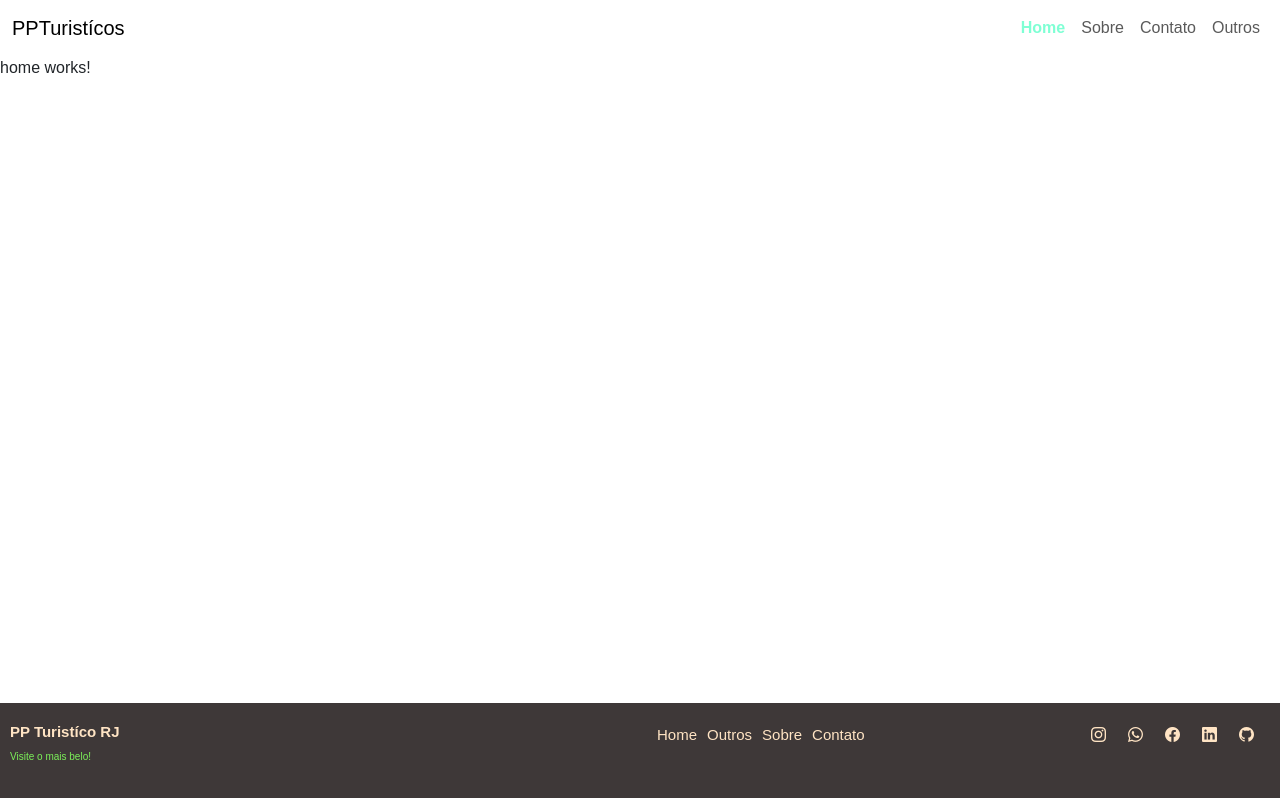
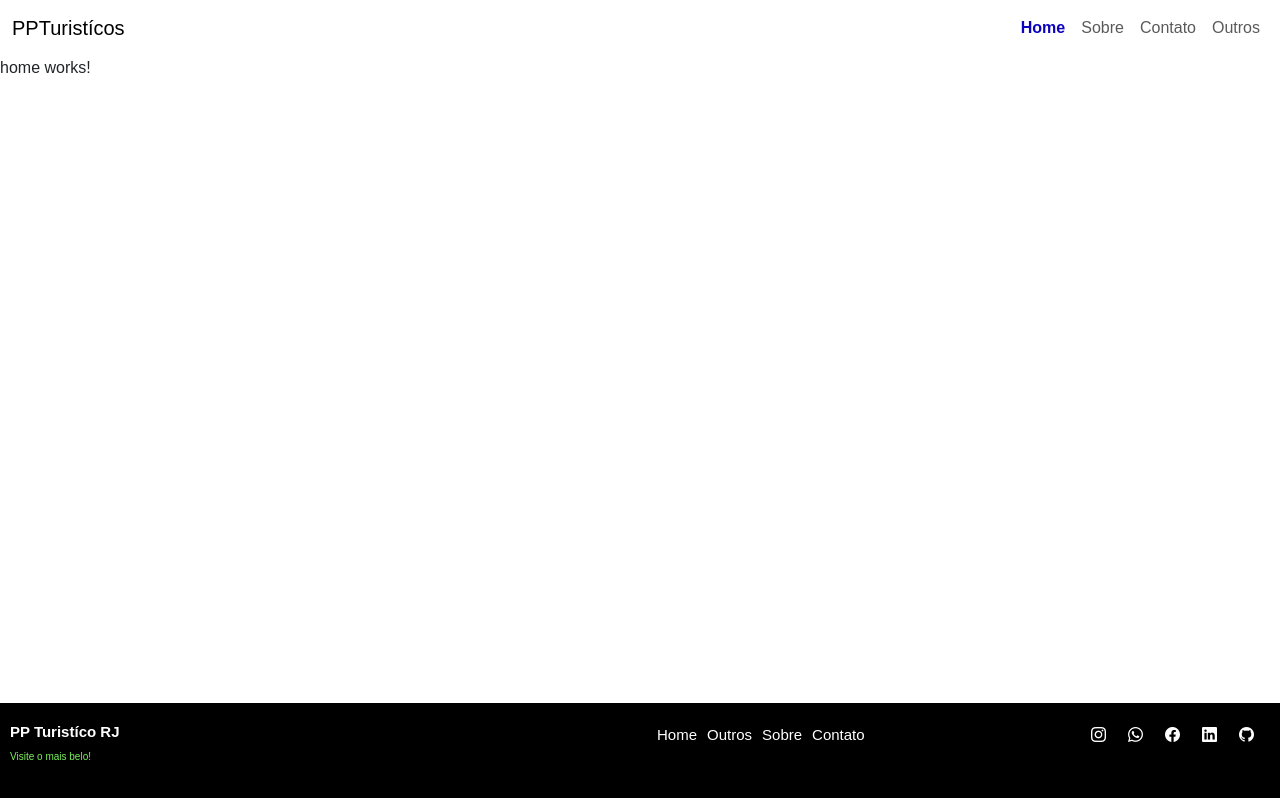
Before and after one commit to leofreitasj/PontosTuristicos, an Angular app: page / in a window 1280 px wide. Built offline with nearby package versions, Linux system fonts and the light colour scheme.

Commit message:
Atualização

```diff
--- a/src/app/sharepage/footer/footer.component.css
+++ b/src/app/sharepage/footer/footer.component.css
@@ -2,13 +2,13 @@
   overflow: hidden;
   position: sticky;
   top: 100%;
-  background-color: rgb(62, 56, 56);
+  background-color: rgb(0, 0, 0);
   padding:  20px 10px;
 }
 
 h1{
   font-weight: bold;
-  color: bisque;
+  color: rgb(255, 255, 255);
   font-size: 15px;
 }
 
@@ -18,7 +18,7 @@ p{
 }
 
 a{
-  color: bisque;
+  color: rgb(255, 255, 255);
   text-decoration: none;
   padding: 0px 5px;
   font-size: 15px;
--- a/src/styles.css
+++ b/src/styles.css
@@ -6,7 +6,7 @@
 }
 
 :root{
-  --primeira-color:aquamarine;
+  --primeira-color:rgb(13, 4, 189);
 
 }
 body{
```
